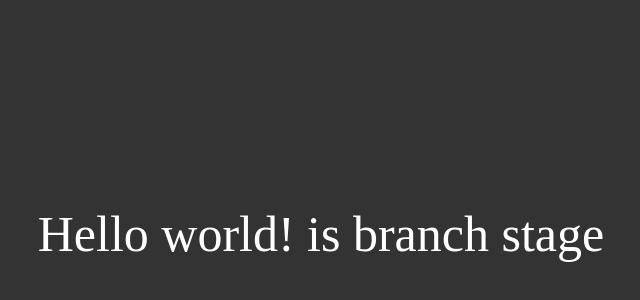
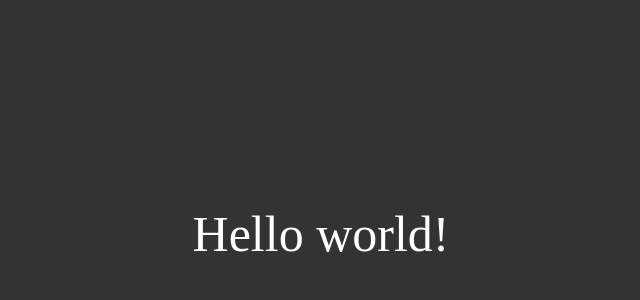
Before and after one commit to jandrey15/now, a Next.js app: page / in a window 1280 px wide. Shown: the part 174-474 px from the top of the page, without its empty margins (319-959 px from the left). Built offline with nearby package versions, Linux system fonts and the light colour scheme.

Commit message:
Revert "Changes title app"

```diff
--- a/pages/index.js
+++ b/pages/index.js
@@ -2,6 +2,6 @@ import '../styles/styles.scss'
 
 export default () => (
   <div className='app'>
-    Hello world! is branch stage
+    Hello world!
   </div>
 );
```
